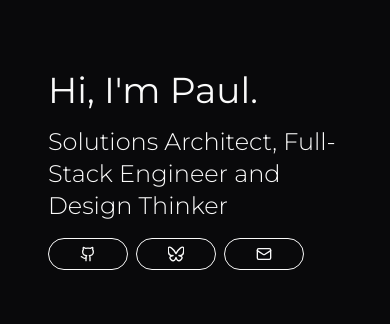
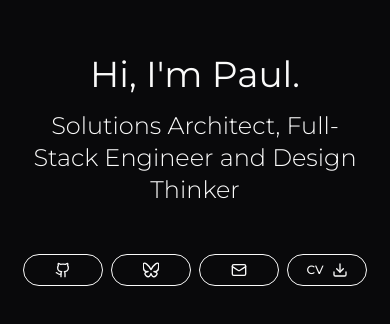
Before and after one commit to pauljasperdev/home, a Next.js app: page / in a window 390 px wide. Shown: the part 466-790 px from the top of the page. Built offline with nearby package versions, Linux system fonts and the light colour scheme.

Commit message:
feat: cv page link

```diff
--- a/src/app/_components/welcome.tsx
+++ b/src/app/_components/welcome.tsx
@@ -1,21 +1,21 @@
 import React from "react";
 import { Button } from "~/components/ui/button";
-import { Mail, Github } from "lucide-react";
+import { Mail, Github, Download } from "lucide-react";
 import Blueskyicon from "./Blueskyicon";
 import Link from "next/link";
 import Image from "next/image";
 
 const Welcome = () => {
   return (
-    <div className="flex min-h-screen items-center justify-start px-4 sm:items-start sm:px-0">
-      <div className="flex flex-col items-start justify-center space-y-4 sm:space-y-8">
+    <div className="flex min-h-screen items-center justify-center px-4 sm:items-start sm:justify-start sm:px-0">
+      <div className="flex flex-col items-center justify-center space-y-4 sm:items-start sm:space-y-8">
         <h1 className="text-4xl sm:text-6xl md:text-8xl">Hi, I&apos;m Paul.</h1>
         <div className="flex w-full flex-col items-start justify-start space-y-4">
-          <h2 className="text-2xl font-light sm:text-4xl md:text-5xl">
+          <h2 className="text-center text-2xl font-light sm:text-left sm:text-4xl md:text-5xl">
             Solutions Architect, Full-Stack Engineer and Design Thinker
           </h2>
 
-          <div className="flex gap-2">
+          <div className="flex gap-2 pt-8">
             <Button
               variant="link2"
               size="sm"
@@ -63,6 +63,21 @@ const Welcome = () => {
                 {/* mail@pauljasper.dev */}
               </Link>
             </Button>
+            <Button
+              variant="link2"
+              size="sm"
+              className="w-20 rounded-full"
+              asChild
+            >
+              <Link
+                href="/cv"
+                target="_blank"
+                rel="noopener noreferrer"
+                className="text-lg font-extralight"
+              >
+                CV <Download className="size-6" />
+              </Link>
+            </Button>
           </div>
         </div>
       </div>
```
